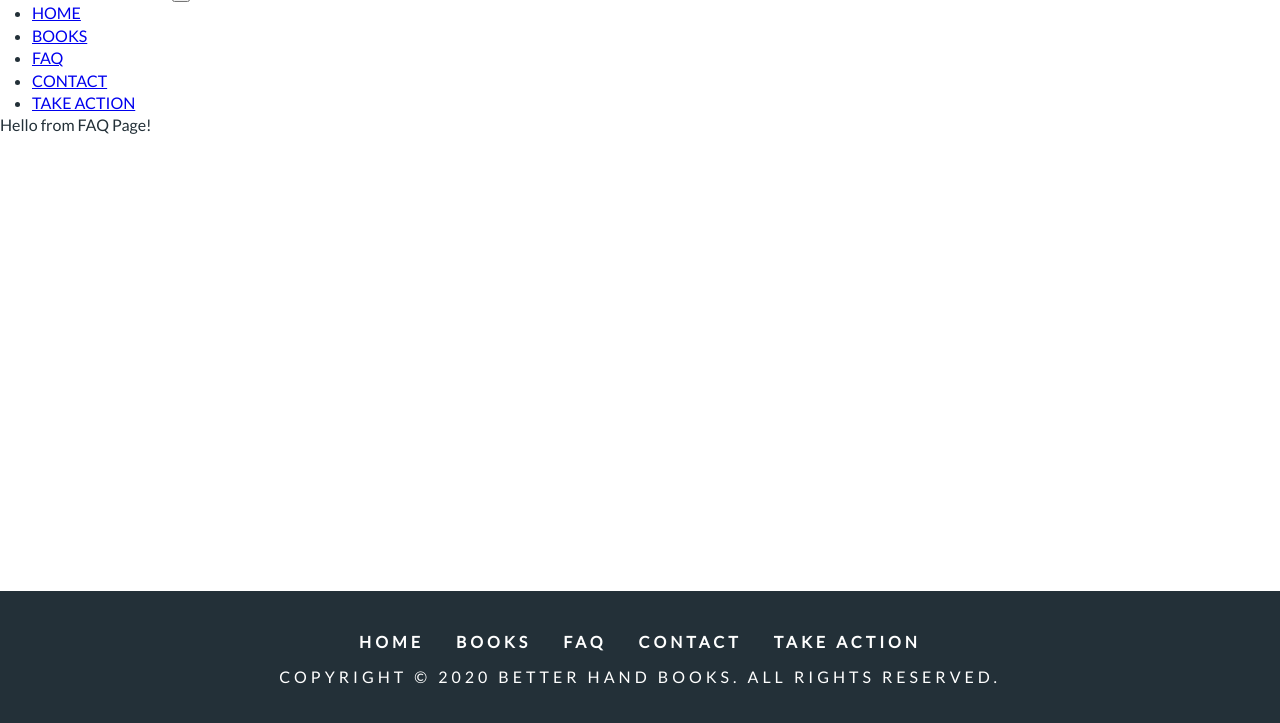
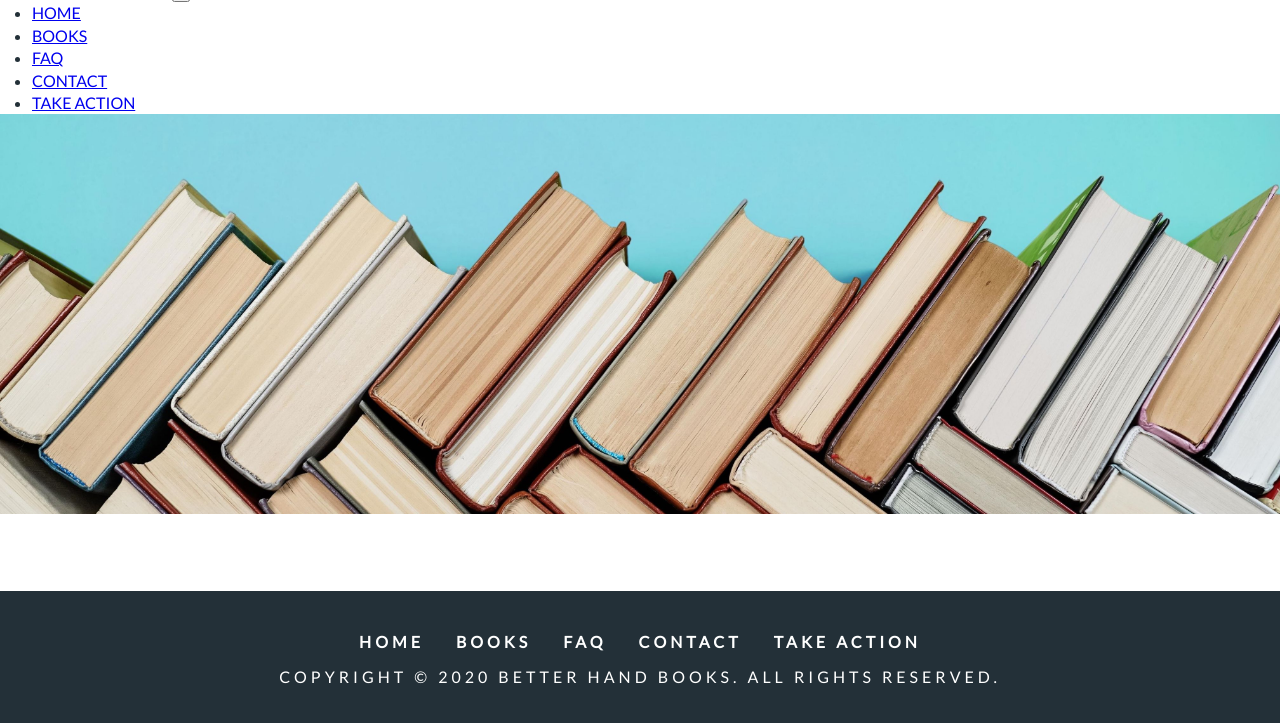
Before and after one commit to hoidal/gatsby-project, a Gatsby site: page /faq in a window 1280 px wide. Shown: the part 75-798 px from the top of the page. Built offline with nearby package versions, Linux system fonts and the light colour scheme; Gatsby itself is replaced by a stand-in of ours.

Commit message:
added hero images to faq and contact page

```diff
--- a/package.json
+++ b/package.json
@@ -16,6 +16,7 @@
   "dependencies": {
     "babel-plugin-styled-components": "^1.11.1",
     "gatsby": "^2.24.47",
+    "gatsby-background-image": "^1.1.2",
     "gatsby-image": "^2.4.16",
     "gatsby-plugin-sass": "^2.3.12",
     "gatsby-plugin-sharp": "^2.6.27",
--- a/src/components/hero-image/HeroImage.jsx
+++ /dev/null
@@ -1,5 +0,0 @@
-import React from 'react'
-
-export default function HeroImage({ children }) {
-	return <header className="defaultHeroImage">{children}</header>
-}
--- /dev/null
+++ b/src/components/styled-hero/StyledHero.jsx
@@ -0,0 +1,23 @@
+import React from 'react'
+import styled from 'styled-components'
+import BackgroundImage from 'gatsby-background-image'
+
+function StyledHero({ img, className, children, home }) {
+	return (
+		<BackgroundImage className={className} fluid={img} home={home}>
+			{children}
+		</BackgroundImage>
+	)
+}
+
+export default styled(StyledHero)`
+	min-height: ${(props) => (props.home ? 'calc(100vh - 62px)' : '50vh')};
+	background: ${(props) =>
+		props.home ? 'linear-gradient(rgba(63, 208, 212, 0.7), rgba(0, 0, 0, 0.5))' : 'none'};
+	background-position: center;
+	background-size: cover;
+	opacity: 1 !important;
+	display: flex;
+	justify-content: center;
+	align-items: center;
+`
--- a/src/pages/faq.js
+++ b/src/pages/faq.js
@@ -1,6 +1,24 @@
 import React from 'react'
 import Layout from '../components/layout/Layout'
+import StyledHero from '../components/styled-hero/StyledHero'
+import { graphql } from 'gatsby'
 
-export default function FAQ() {
-	return <Layout>Hello from FAQ Page!</Layout>
+export default function FAQ({ data }) {
+	return (
+		<Layout>
+			<StyledHero img={data.defaultBackground.childImageSharp.fluid} />
+		</Layout>
+	)
 }
+
+export const query = graphql`
+	query {
+		defaultBackground: file(relativePath: { eq: "row-of-books-blue-hero.jpg" }) {
+			childImageSharp {
+				fluid(quality: 90, maxWidth: 4160) {
+					...GatsbyImageSharpFluid_withWebp
+				}
+			}
+		}
+	}
+`
```
Also changed, not shown: src/components/Home/about/About.jsx (+16 -2 lines), src/pages/contact.js (+20 -2 lines), src/pages/index.js (+18 -4 lines), src/images/piled-books-yellow-hero.jpg (added), src/images/row-of-books-blue-hero.jpg (added), 1 other file.
